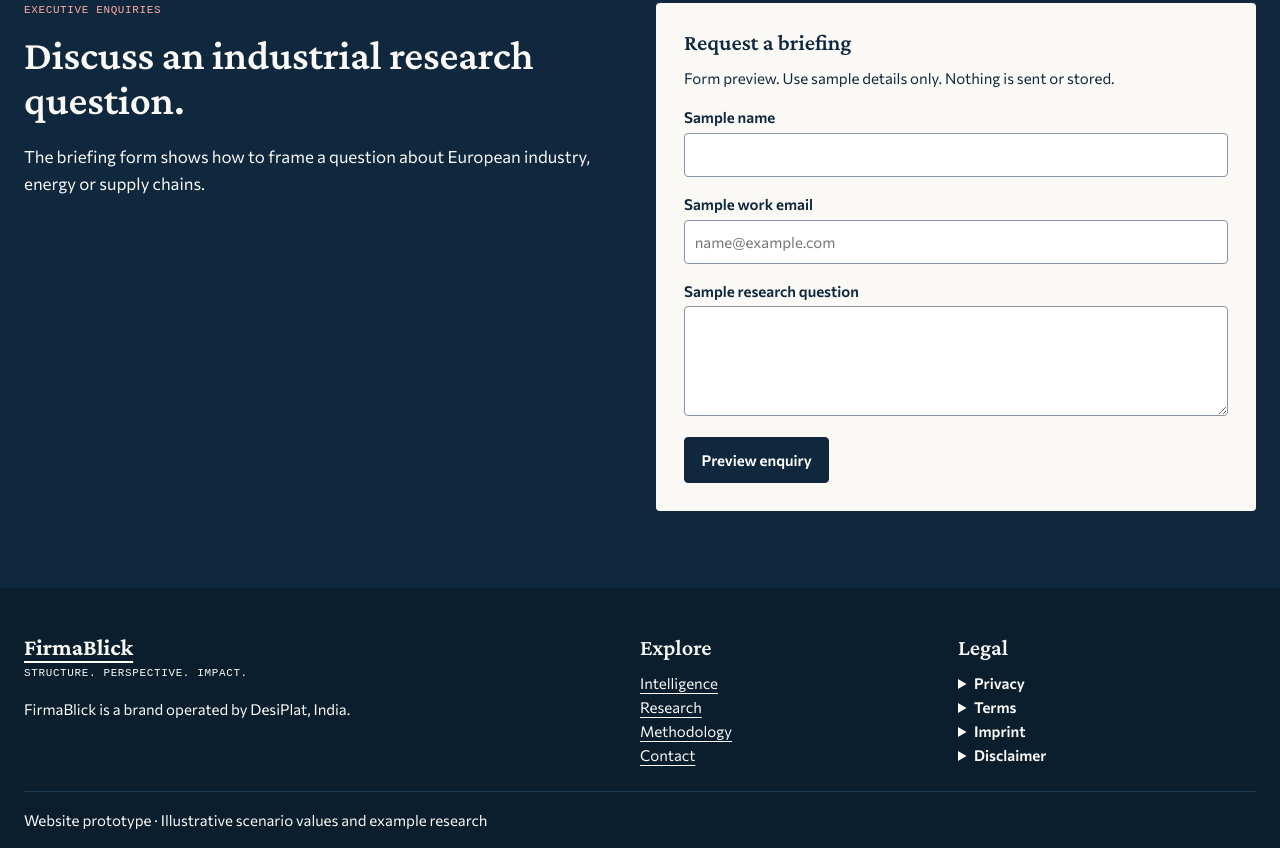
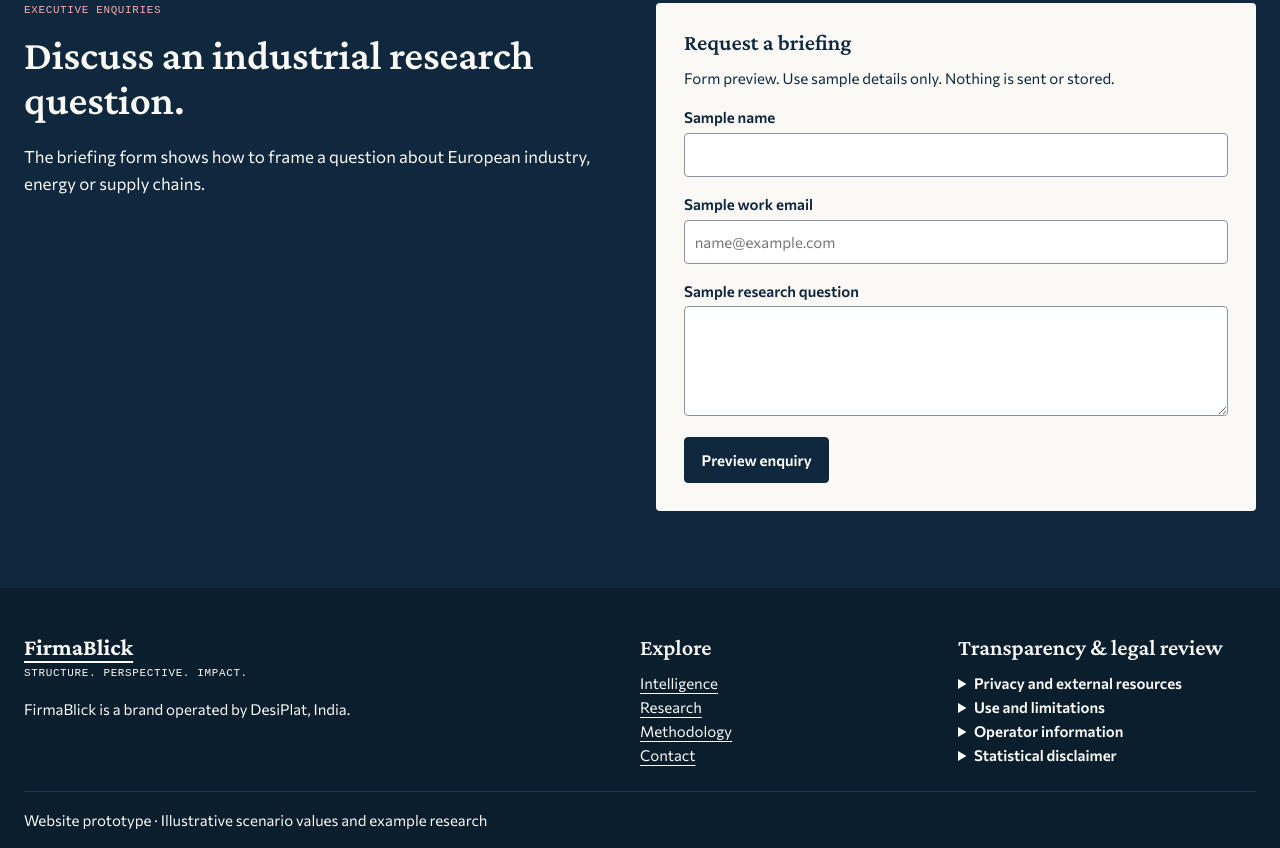
Before and after one commit to praneix/FirmaBlickRepo, a website with bundled scripts: page site/index.html in a window 1280 px wide. Shown: the part 5639-6487 px from the top of the page. Built offline with nearby package versions, Linux system fonts and the light colour scheme; a web font is replaced by a local one.

Commit message:
Replace legal placeholders with transparent prototype notices and explicit public-release legal gate

```diff
--- a/site/index.html
+++ b/site/index.html
@@ -163,7 +163,11 @@
   <div class="wrap">
     <div class="footer-grid"><div><a class="footer-brand" href="#home">FirmaBlick</a><p class="eyebrow">STRUCTURE. PERSPECTIVE. IMPACT.</p><p>FirmaBlick is a brand operated by DesiPlat, India.</p></div>
     <div><h3>Explore</h3><a href="#intelligence">Intelligence</a><a href="#research">Research</a><a href="#methodology">Methodology</a><a href="#contact">Contact</a></div>
-    <div><h3>Legal</h3><details><summary>Privacy</summary>Placeholder pending legal review.</details><details><summary>Terms</summary>Placeholder pending legal review.</details><details><summary>Imprint</summary>Placeholder pending legal review.</details><details><summary>Disclaimer</summary>Placeholder pending legal review.</details></div></div>
+    <div><h3>Transparency &amp; legal review</h3>
+      <details><summary>Privacy and external resources</summary><p>This prototype processes scenario settings and sample enquiry fields locally in your browser. The enquiry form does not transmit your submission. The website loads Google Fonts and remotely hosted illustrative imagery, so those providers may receive standard network request data, including IP addresses. The website host may also process ordinary access/security logs. No analytics or marketing trackers have been added to the prototype. A final jurisdiction-specific privacy notice is required before public launch.</p></details>
+      <details><summary>Use and limitations</summary><p>The site is a research prototype. It provides no contracted advisory service, guaranteed accuracy, investment recommendation or operational decision assurance. The enquiry form is demonstrative and cannot send a message. Final customer terms require owner and legal review before commercial launch.</p></details>
+      <details><summary>Operator information</summary><p>FirmaBlick is a brand operated by DesiPlat, India. The operator's complete business contact and legally required identifying information must be published and reviewed before public beta activation.</p></details>
+      <details><summary>Statistical disclaimer</summary><p>All 2030 scenario trajectories are synthetic illustrations, with uncalibrated productivity and energy assumptions. The historical section displays official data only after validated source publication; current official observations and public forecast approval remain unavailable. Index figures do not state revenue, tonnes, or euro market size. No sector forecast is presently approved.</p></details></div></div>
     <p class="footer-note">Website prototype · Illustrative scenario values and example research</p>
   </div>
 </footer>
```
